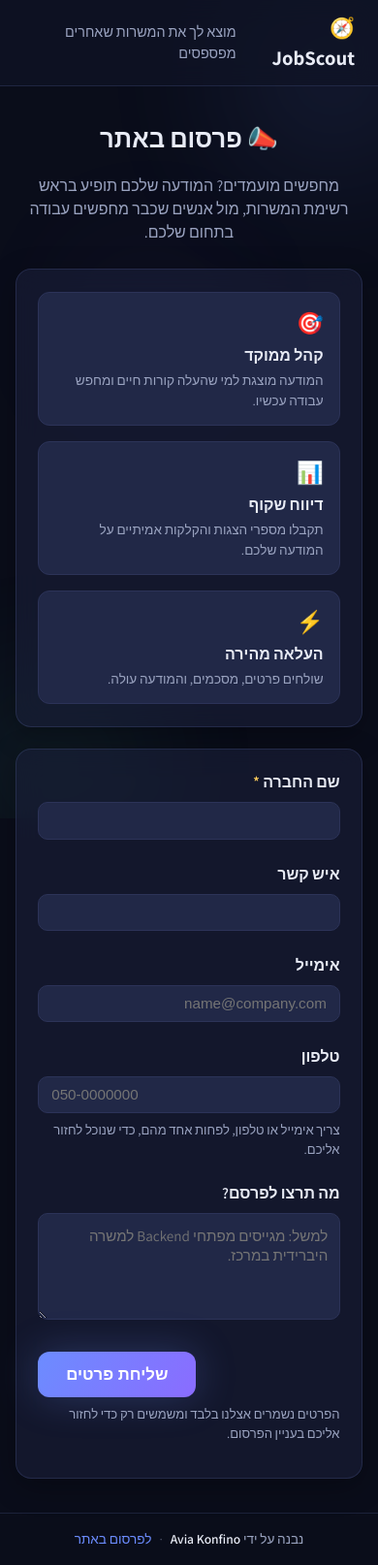
After one commit to aviakon/jobscout, a FastAPI app: template app/templates/advertise.html in a window 390 px wide. The commit adds this page. Shown: the whole page at 97% size. Run offline with FastAPI, Linux system fonts and the light colour scheme; the template is opened without the code that fills it, so the values that code supplies are empty.

Commit message:
Replace the advertise mailto with a form, and allow several wanted levels
Advertising contact was a mailto link, which silently does nothing for a
visitor whose browser has no mail client, and opened a blank message even
when it worked, so nobody actually left any details. There is now a form at
/advertise collecting company, contact, email, phone and message. It is
stored on the site and listed in the key-protected stats dashboard, so a
lead never depends on the visitor's mail setup. The address is still shown
on the confirmation page for anyone who prefers writing directly, and the
inquiry is emailed too if SMTP is ever configured. The save happens first,
so a failing notification costs a notification and never the lead.

Spam handling without a captcha: a honeypot field bots fill and people
never see, plus 5 submissions per hour per address. The honeypot is clipped
rather than parked at left:-9999px, which was widening the page and giving
the form a horizontal scrollbar.

Wanted seniority is now multi-select and the "no preference" chip is gone:
selecting nothing already meant no constraint, so the chip was a second way
to say the same thing. Several levels widen the search rather than narrow
it, since a job only has to suit one of them. One chosen level still
replaces the resume-derived seniority for scoring, but several do not: that
is a wider search, not a new self-assessment. Preferences store
`target_levels`, and `get_target_levels` still reads the old `target_level`
string so profiles saved before this keep working.

18 new tests, 156 total.

Co-Authored-By: Claude Opus 5 <noreply@anthropic.com>

```diff
--- a/app/main.py
+++ b/app/main.py
@@ -20,7 +20,7 @@ from sqlalchemy.orm import Session
 
 from app import ads, analytics, config, db, ratelimit
 from app.db import get_session, init_db
-from app.models import Candidate, Match
+from app.models import AdInquiry, Candidate, Match
 from app.pipeline import run_for_candidate
 from app.resume.parser import (
     extract_text,
@@ -118,6 +118,68 @@ def healthz():
     }
 
 
+@app.get("/advertise", response_class=HTMLResponse)
+def advertise_form(request: Request, sent: int = 0):
+    return templates.TemplateResponse(request, "advertise.html", {"sent": bool(sent)})
+
+
+@app.post("/advertise")
+def advertise_submit(
+    request: Request,
+    session: Session = Depends(get_session),
+    company: str = Form(""),
+    contact_name: str = Form(""),
+    email: str = Form(""),
+    phone: str = Form(""),
+    message: str = Form(""),
+    website: str = Form(""),  # honeypot: real people never see or fill this
+):
+    if website.strip():  # a bot filled the hidden field
+        return RedirectResponse("/advertise?sent=1", status_code=303)
+    if _rate_limited(request, "advertise", limit=5, window=3600):
+        return templates.TemplateResponse(
+            request, "advertise.html",
+            {"error": "נשלחו יותר מדי פניות מהכתובת הזו. נסו שוב בעוד שעה."}, status_code=429)
+
+    company, contact_name = company.strip()[:200], contact_name.strip()[:200]
+    email, phone = email.strip()[:320], phone.strip()[:60]
+    if not company or not (email or phone):
+        return templates.TemplateResponse(
+            request, "advertise.html",
+            {"error": "צריך שם חברה ודרך אחת ליצור קשר: אימייל או טלפון.",
+             "form": {"company": company, "contact_name": contact_name,
+                      "email": email, "phone": phone, "message": message}},
+            status_code=400)
+
+    inquiry = AdInquiry(company=company, contact_name=contact_name, email=email,
+                        phone=phone, message=message.strip()[:4000])
+    session.add(inquiry)
+    session.commit()
+    analytics.record(session, kind="ad_inquiry", request=request, label=company[:120])
+    _notify_new_inquiry(inquiry)
+    return RedirectResponse("/advertise?sent=1", status_code=303)
+
+
+def _notify_new_inquiry(inquiry) -> None:
+    """Email the site owner if SMTP is set up. The inquiry is already saved, so
+    a failure here costs a notification, never the lead itself."""
+    if not config.email_configured():
+        return
+    try:
+        from app.emailer import send_email
+
+        rows = "".join(
+            f"<tr><td><b>{k}</b></td><td>{v}</td></tr>"
+            for k, v in (("חברה", inquiry.company), ("איש קשר", inquiry.contact_name),
+                         ("אימייל", inquiry.email), ("טלפון", inquiry.phone),
+                         ("הודעה", inquiry.message)) if v
+        )
+        send_email(f"פנייה חדשה לפרסום באתר: {inquiry.company}",
+                   f"<h2>פנייה חדשה לפרסום</h2><table>{rows}</table>")
+    except Exception as e:  # noqa: BLE001
+        logging.warning("could not email the new ad inquiry: %s", e)
+
+
 @app.get("/stats/{key}", response_class=HTMLResponse)
 def stats_dashboard(key: str, request: Request, session: Session = Depends(get_session)):
     """Private usage dashboard.
@@ -130,8 +192,12 @@ def stats_dashboard(key: str, request: Request, session: Session = Depends(get_s
     expected = config.stats_key()
     if not expected or not secrets.compare_digest(key, expected):
         raise HTTPException(404)
+    inquiries = session.scalars(
+        select(AdInquiry).order_by(desc(AdInquiry.created_at)).limit(50)
+    ).all()
     return templates.TemplateResponse(
-        request, "stats.html", {"s": analytics.summary(session), "key": key}
+        request, "stats.html",
+        {"s": analytics.summary(session), "key": key, "inquiries": inquiries},
     )
 
 
@@ -204,12 +270,14 @@ def _build_preferences(salary_min: str, regions: str, employment_type: str,
     region_list = [r.strip() for r in (regions or "").split(",") if r.strip()]
     if "all" in region_list:
         region_list = []  # "כל הארץ" => no region constraint
+    # target_level arrives comma separated now that several can be chosen
+    level_list = [lv.strip() for lv in (target_level or "").split(",") if lv.strip()]
     return {
         "salary_min": int(digits) if digits else None,
         "regions": region_list,
         "employment_type": employment_type or "any",
         "remote": remote or "any",
-        "target_level": target_level or "",
+        "target_levels": level_list,
         "roles": role_list,
     }
 
--- a/app/models.py
+++ b/app/models.py
@@ -94,6 +94,26 @@ class Visit(Base):
     label: Mapped[str] = mapped_column(String(120), default="")   # ad slug, engine name, ...
 
 
+class AdInquiry(Base):
+    """A company asking to advertise, submitted through /advertise.
+
+    Kept on the site rather than sent as mail, so a lead is never lost to a
+    visitor whose browser has no mail client. Readable only through the
+    key-protected stats dashboard: these are real people's contact details.
+    """
+
+    __tablename__ = "ad_inquiries"
+
+    id: Mapped[int] = mapped_column(Integer, primary_key=True)
+    created_at: Mapped[datetime] = mapped_column(DateTime, default=utcnow, index=True)
+    company: Mapped[str] = mapped_column(String(200), default="")
+    contact_name: Mapped[str] = mapped_column(String(200), default="")
+    email: Mapped[str] = mapped_column(String(320), default="")
+    phone: Mapped[str] = mapped_column(String(60), default="")
+    message: Mapped[str] = mapped_column(Text, default="")
+    handled: Mapped[bool] = mapped_column(Integer, default=0)  # SQLite has no bool
+
+
 class Job(Base):
     __tablename__ = "jobs"
     __table_args__ = (UniqueConstraint("dedupe_key", name="uq_jobs_dedupe_key"),)
--- a/app/static/app.js
+++ b/app/static/app.js
@@ -430,6 +430,25 @@ if (toolbar) {
     syncRegions();
   }
 
+  // wanted seniority — multi-select, no "any" chip: selecting none means any
+  const levelGroup = document.getElementById("level-group");
+  const levelsHidden = document.getElementById("levels-hidden");
+  if (levelGroup && levelsHidden) {
+    const btns = Array.from(levelGroup.querySelectorAll("button"));
+    const syncLevels = () =>
+      (levelsHidden.value = btns
+        .filter((b) => b.classList.contains("on"))
+        .map((b) => b.dataset.val)
+        .join(","));
+    btns.forEach((btn) =>
+      btn.addEventListener("click", () => {
+        btn.classList.toggle("on");
+        syncLevels();
+      })
+    );
+    syncLevels();
+  }
+
   // roles chips
   const rolesBox = document.getElementById("roles-box");
   const roleInput = document.getElementById("role-input");
--- a/app/static/style.css
+++ b/app/static/style.css
@@ -544,3 +544,30 @@ body.landing .site-footer { margin-top: 0; border-top: 0; padding: 0.5rem 1rem;
 .stats-table th { color: var(--muted); font-weight: 600; font-size: 0.82rem; }
 .stats-table tbody tr:last-child td { border-bottom: 0; }
 .sb-bots { color: var(--muted); font-size: 0.78rem; opacity: 0.75; margin-top: 0.15rem; }
+
+/* ============================ ADVERTISE FORM ============================ */
+.ad-pitch { display: grid; grid-template-columns: repeat(auto-fit, minmax(180px, 1fr)); gap: 1rem; }
+.ad-pitch > div { background: var(--card2); border: 1px solid var(--border); border-radius: 12px; padding: 0.9rem 1rem; }
+.ap-ico { font-size: 1.4rem; display: block; margin-bottom: 0.35rem; }
+.ad-pitch b { display: block; margin-bottom: 0.2rem; }
+.ad-pitch p { margin: 0; color: var(--muted); font-size: 0.85rem; line-height: 1.5; }
+.req { color: var(--warn); }
+.pref-group input[type=text],
+.pref-group input[type=email],
+.pref-group input[type=tel] {
+  width: 100%; background: var(--card2); color: var(--text);
+  border: 1px solid var(--border); border-radius: 10px; padding: 0.6rem 0.8rem; font-size: 0.95rem;
+}
+.pref-group input:focus, .pref-group textarea:focus { outline: none; border-color: var(--accent); }
+#message { min-height: 110px; }
+/* honeypot: hidden from people but present in the DOM, since some bots skip
+   display:none. Clipped rather than pushed off-screen, which would widen the
+   page and give the whole form a horizontal scrollbar. */
+.hp {
+  position: absolute; width: 1px; height: 1px; margin: -1px; padding: 0; border: 0;
+  overflow: hidden; clip: rect(0 0 0 0); clip-path: inset(50%); white-space: nowrap;
+}
+
+/* inquiries table on the stats dashboard */
+.inq-msg { color: var(--muted); font-size: 0.85rem; }
+.inq-new { color: var(--accent2); font-weight: 700; }
--- /dev/null
+++ b/app/templates/advertise.html
@@ -0,0 +1,85 @@
+{% extends "base.html" %}
+{% block title %}פרסום באתר: JobScout{% endblock %}
+{% block main_class %}onb{% endblock %}
+
+{% block content %}
+{% if sent %}
+<div class="onb-head">
+  <h1>✅ הפנייה נשלחה</h1>
+  <p class="muted">תודה. הפרטים הגיעו אליי ואחזור אליכם בהקדם.</p>
+</div>
+<section class="card">
+  <p>רוצים להוסיף משהו? אפשר גם לכתוב ישירות ל
+    <a href="mailto:{{ contact_email }}?subject=פרסום באתר JobScout">{{ contact_email }}</a>.</p>
+  <div class="wizard-actions">
+    <div class="spacer"></div>
+    <a href="/" class="btn-primary">← חזרה לדף הבית</a>
+  </div>
+</section>
+{% else %}
+
+{% if error %}<div class="onb-error">⚠️ {{ error }}</div>{% endif %}
+
+<div class="onb-head">
+  <h1>📣 פרסום באתר</h1>
+  <p class="muted">מחפשים מועמדים? המודעה שלכם תופיע בראש רשימת המשרות,
+    מול אנשים שכבר מחפשים עבודה בתחום שלכם.</p>
+</div>
+
+<section class="card">
+  <div class="ad-pitch">
+    <div><span class="ap-ico">🎯</span><b>קהל ממוקד</b><p>המודעה מוצגת למי שהעלה קורות חיים ומחפש עבודה עכשיו.</p></div>
+    <div><span class="ap-ico">📊</span><b>דיווח שקוף</b><p>תקבלו מספרי הצגות והקלקות אמיתיים על המודעה שלכם.</p></div>
+    <div><span class="ap-ico">⚡</span><b>העלאה מהירה</b><p>שולחים פרטים, מסכמים, והמודעה עולה.</p></div>
+  </div>
+</section>
+
+<form action="/advertise" method="post">
+  <section class="card">
+    {% set f = form or {} %}
+    <div class="pref-group">
+      <label class="lbl" for="company">שם החברה <span class="req">*</span></label>
+      <input type="text" id="company" name="company" value="{{ f.company or '' }}"
+             maxlength="200" required autocomplete="organization">
+    </div>
+
+    <div class="pref-group">
+      <label class="lbl" for="contact_name">איש קשר</label>
+      <input type="text" id="contact_name" name="contact_name" value="{{ f.contact_name or '' }}"
+             maxlength="200" autocomplete="name">
+    </div>
+
+    <div class="pref-group">
+      <label class="lbl" for="email">אימייל</label>
+      <input type="email" id="email" name="email" value="{{ f.email or '' }}"
+             maxlength="320" autocomplete="email" placeholder="name@company.com">
+    </div>
+
+    <div class="pref-group">
+      <label class="lbl" for="phone">טלפון</label>
+      <input type="tel" id="phone" name="phone" value="{{ f.phone or '' }}"
+             maxlength="60" autocomplete="tel" placeholder="050-0000000">
+      <p class="method-note">צריך אימייל או טלפון, לפחות אחד מהם, כדי שנוכל לחזור אליכם.</p>
+    </div>
+
+    <div class="pref-group">
+      <label class="lbl" for="message">מה תרצו לפרסם?</label>
+      <textarea id="message" name="message" class="resume-text" maxlength="4000"
+                placeholder="למשל: מגייסים מפתחי Backend למשרה היברידית במרכז.">{{ f.message or '' }}</textarea>
+    </div>
+
+    <!-- honeypot: hidden from people, tempting to bots -->
+    <div class="hp" aria-hidden="true">
+      <label for="website">אל תמלאו שדה זה</label>
+      <input type="text" id="website" name="website" tabindex="-1" autocomplete="off">
+    </div>
+
+    <div class="wizard-actions">
+      <div class="spacer"></div>
+      <button type="submit" class="btn-primary">שליחת פרטים</button>
+    </div>
+    <p class="method-note">הפרטים נשמרים אצלנו בלבד ומשמשים רק כדי לחזור אליכם בעניין הפרסום.</p>
+  </section>
+</form>
+{% endif %}
+{% endblock %}
--- a/app/templates/base.html
+++ b/app/templates/base.html
@@ -23,7 +23,7 @@
   <footer class="site-footer">
     <span>נבנה על ידי <b>{{ site_author }}</b></span>
     <span class="foot-sep">·</span>
-    <a href="mailto:{{ contact_email }}?subject=פרסום%20באתר%20JobScout">לפרסום באתר</a>
+    <a href="/advertise">לפרסום באתר</a>
   </footer>
   <script src="/static/app.js"></script>
 </body>
```
Also changed, not shown: app/ads.py (+5 -3 lines), app/pipeline.py (+8 -3 lines), app/preferences.py (+49 -12 lines), app/templates/candidate.html (+7 -2 lines), app/templates/onboarding.html (+8 -6 lines), app/templates/stats.html (+26 -0 lines), tests/test_ads.py (+3 -2 lines), tests/test_advertise.py (added, +128 -0 lines), tests/test_footer.py (+11 -2 lines), tests/test_preferences.py (+34 -1 lines).
